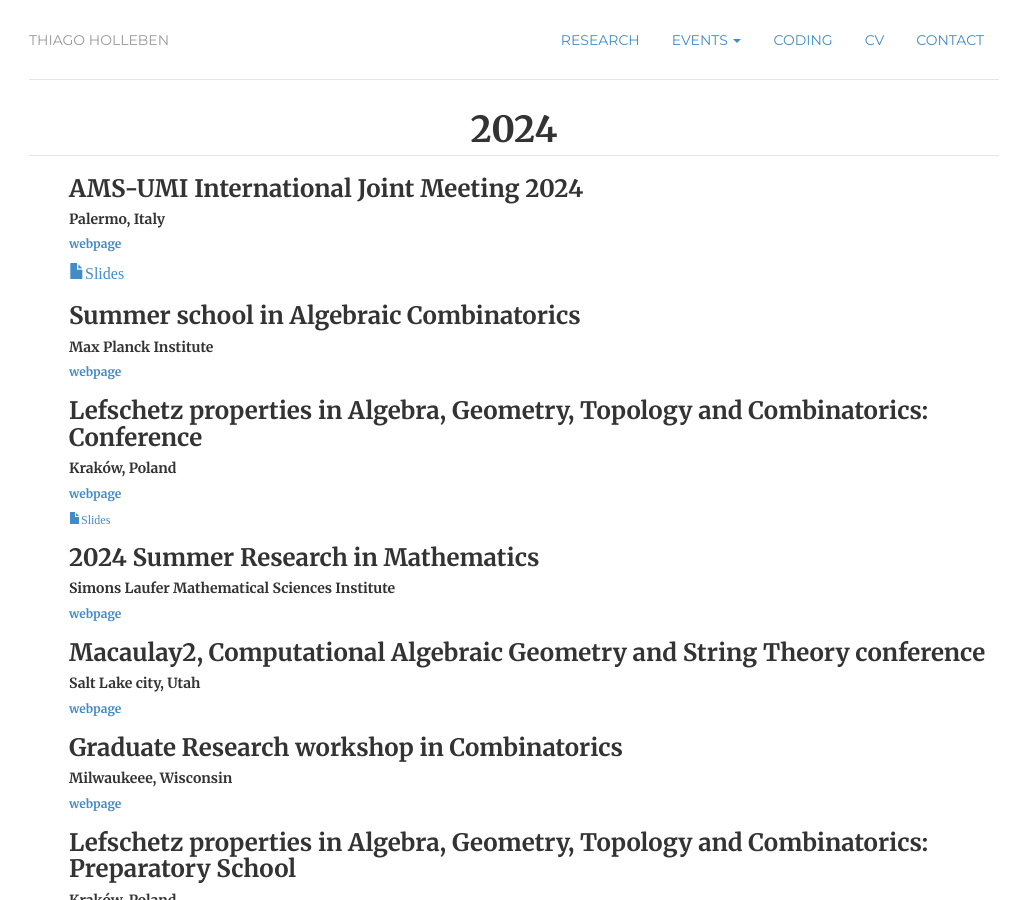
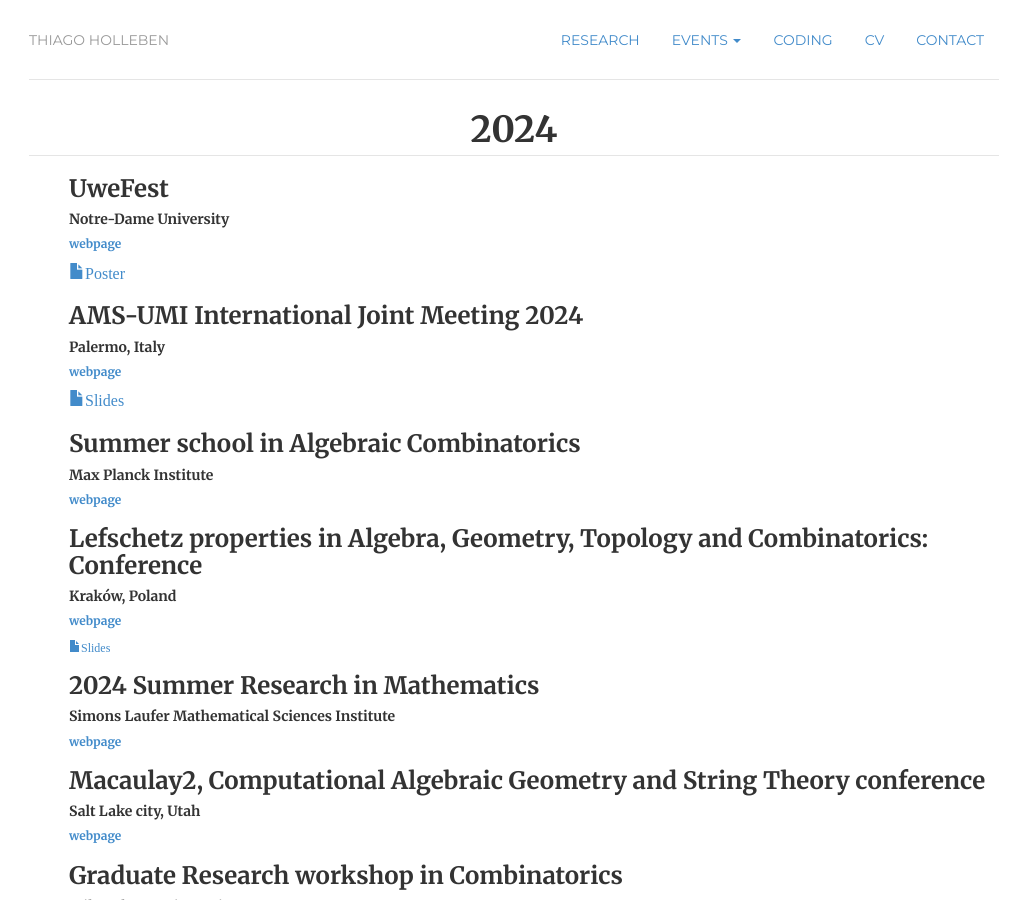
Before and after one commit to hollebenthiago/hollebenthiago.github.io, a Jekyll site: the page built from attended/index.html, in a window 1280 px wide and 900 px high. Shown: the whole window, without its empty margins (126-1142 px from the left). Built offline with Jekyll 4.4.1, drawn with Linux system fonts in a browser that asks for light colours.

Commit message:
uwefest poster

```diff
--- a/attended/index.html
+++ b/attended/index.html
@@ -10,6 +10,18 @@
 
     <div class="paper-list">
         <ul>
+            <li>
+                <h3>
+                    UweFest
+                </h3>
+                <h5>
+                    Notre-Dame University
+                </h5>
+                <h6>
+                    <a href="https://sites.nd.edu/uwefest2024/">webpage</a>
+                </h6>
+                <a href="../slidesposters/posters/uwefest.pdf"><i class="glyphicon glyphicon-file">Poster</i></a>
+            </li>
             <li>
                 <h3>
                     AMS-UMI International Joint Meeting 2024
```
Also changed, not shown: 1 other file.
